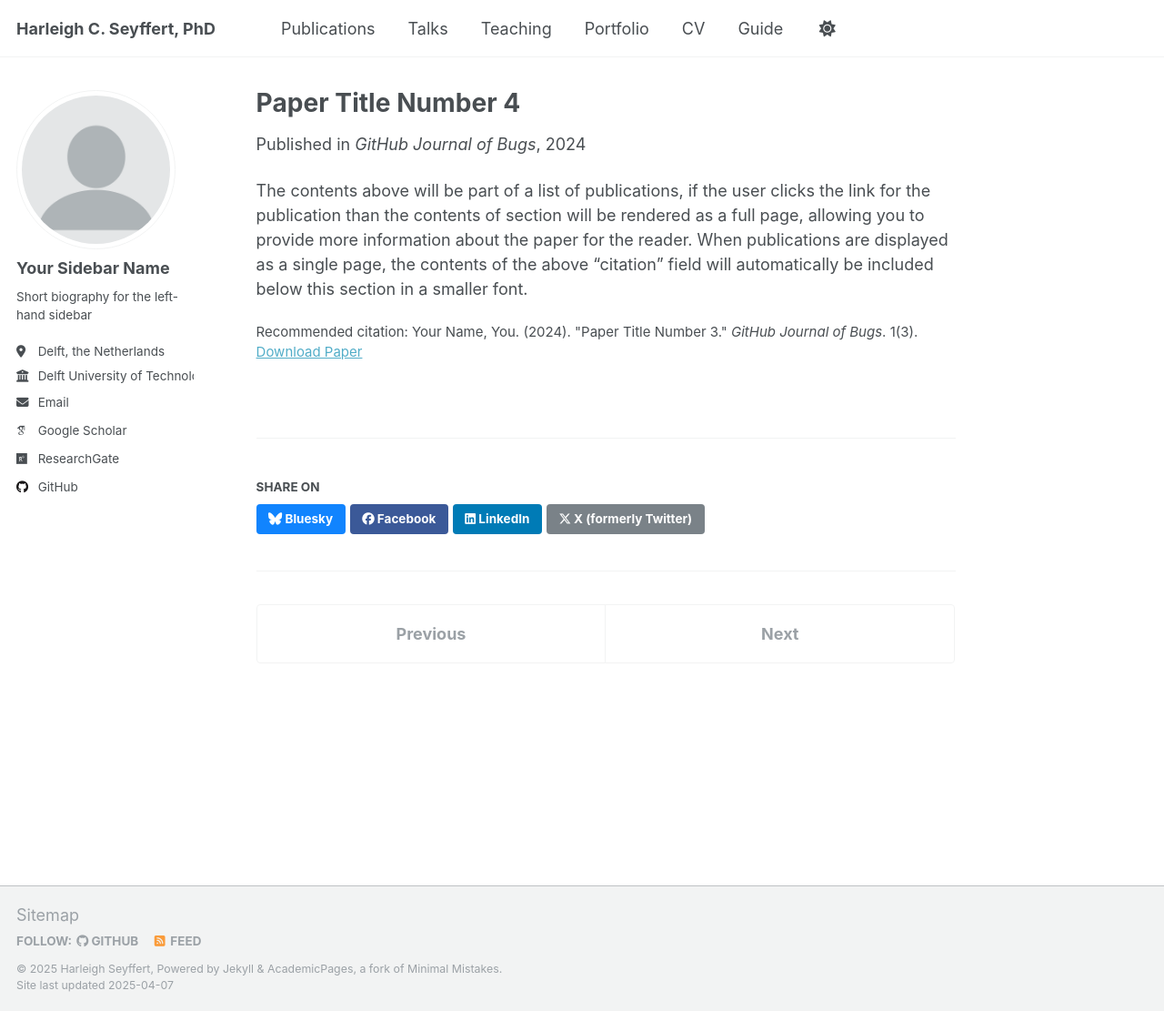
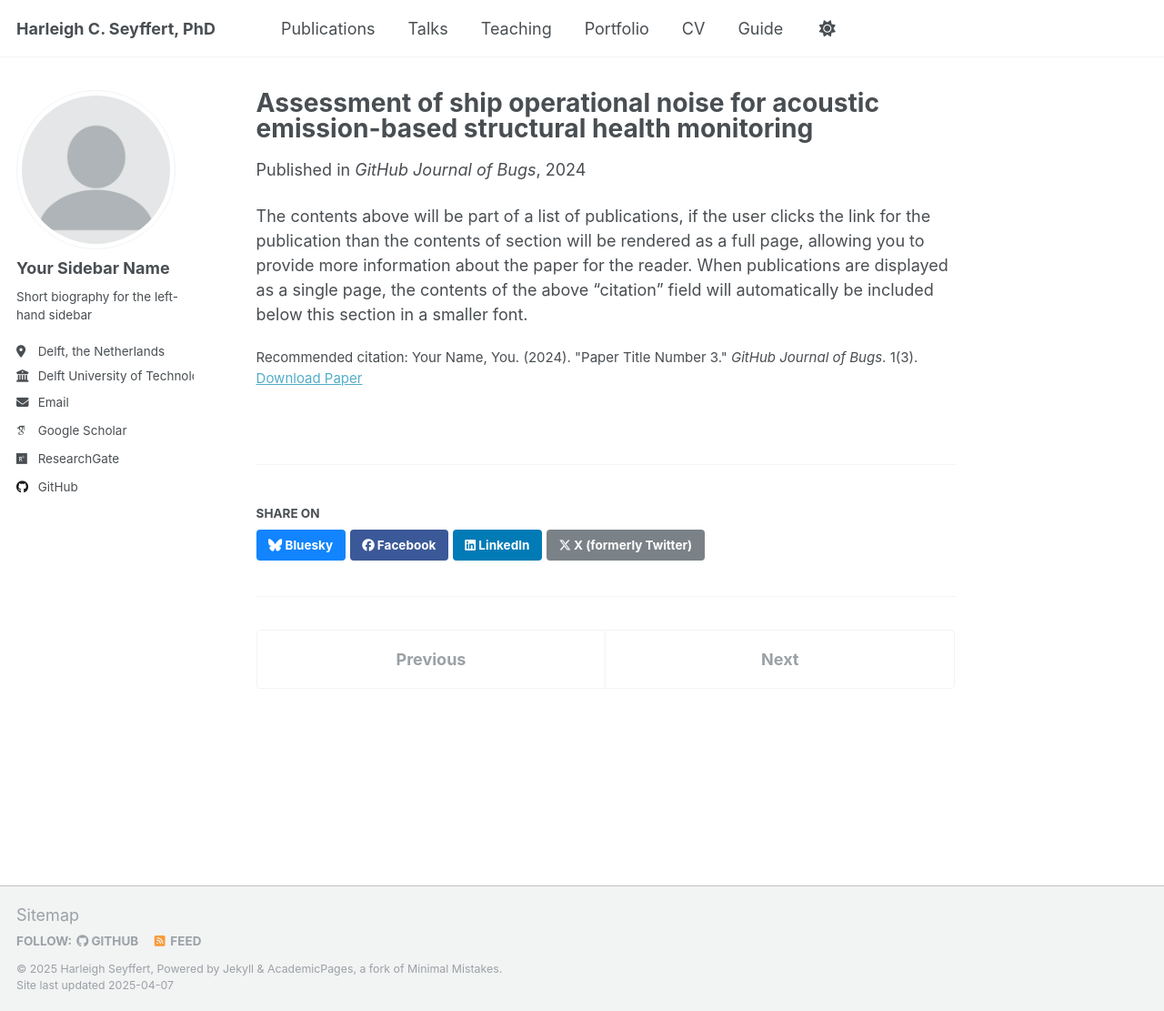
Before and after one commit to hcseyffert/github.io, a Jekyll site: the page built from _publications/2024-02-17-paper-title-number-4.md, in a window 1280 px wide and 1111 px high. Shown: the whole window at 91% size. Built offline with Jekyll 4.4.1, drawn with Linux system fonts in a browser that asks for light colours; some web fonts are replaced.

Commit message:
Update 2024-02-17-paper-title-number-4.md

```diff
--- a/_publications/2024-02-17-paper-title-number-4.md
+++ b/_publications/2024-02-17-paper-title-number-4.md
@@ -1,5 +1,5 @@
 ---
-title: "Paper Title Number 4"
+title: "Assessment of ship operational noise for acoustic emission-based structural health monitoring"
 collection: publications
 category: conferences
 permalink: /publication/2024-02-17-paper-title-number-4
```
